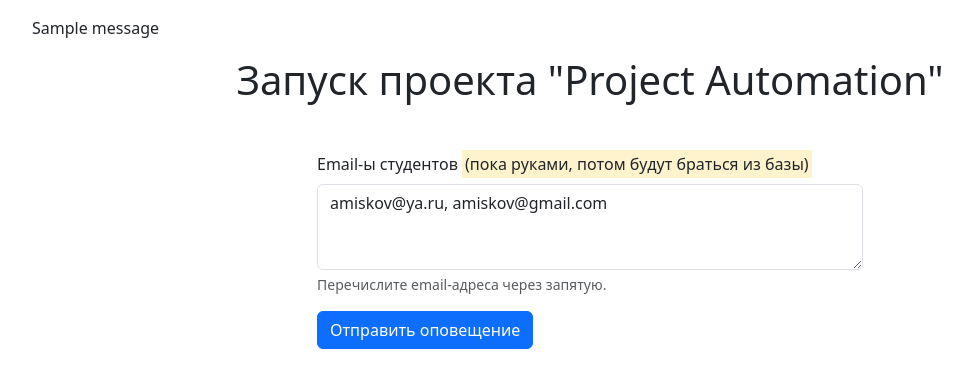
After one commit to ProjAutomation/admin_panel, a Django app: page /projects/setup/ in a window 1280 px wide. The commit adds this page. Shown: the top 388 px of the page, without its empty margins (50-1022 px from the left). Run offline with Django 3.2, Linux system fonts and the light colour scheme; tables that the repository leaves empty hold one stand-in row (values such as "Sample post"); one stand-in notice (Sample message) is shown; parts of the project's set-up code (start-up, migrations or seed data) failed here and were passed over; some libraries are stand-ins or nearby versions.

Commit message:
add project setup and emails

```diff
--- a/config/urls.py
+++ b/config/urls.py
@@ -17,10 +17,12 @@ from django.conf import settings
 from django.contrib import admin
 from django.urls import path, include
 from django.conf.urls.static import static
+from django.views.generic.base import RedirectView
 
 
 urlpatterns = [
-    path('', include('projects.urls')),
+    path('', RedirectView.as_view(url='projects/'), name='index'),
+    path('projects/', include('projects.urls')),
     path('admin/', admin.site.urls),
 ] + static(
     settings.MEDIA_URL, document_root=settings.MEDIA_ROOT
--- a/projects/urls.py
+++ b/projects/urls.py
@@ -1,9 +1,10 @@
-
 from django.urls import path
 
-from .views import home, slots
+from .views import home, slots, setup, invite
 
 urlpatterns = [
-    path('', home, name='projects:index'),
-    path('slots/', slots, name='projects:slots'),
+    path('', home, name='projects.index'),
+    path('slots/', slots, name='projects.slots'),
+    path('setup/', setup, name='projects.setup'),
+    path('invite/', invite, name='projects.invite'),
 ]
--- a/projects/views.py
+++ b/projects/views.py
@@ -1,16 +1,76 @@
-from django.shortcuts import render
 from datetime import time
+import logging
+
+from django.shortcuts import render, redirect
+from django.urls import reverse
+from django.conf import settings
+from django.core.mail import send_mass_mail
+from django.template.loader import render_to_string
+from django.contrib import messages
+from django.views.decorators.http import require_http_methods
+
+
+logger = logging.getLogger(__name__)
 
 
 def home(request):
     return render(request, 'index.html')
 
 
+@require_http_methods(['GET', 'POST'])
 def slots(request):
-    context = {
-        'slots': [
-            {'start': time(hour=9), 'end': time(hour=13)},
-            {'start': time(hour=18), 'end': time(hour=21)},
-        ]
-    }
+    if request.method == 'POST':
+        slot = request.POST.get('slot', '')
+        context = {}
+        if slot:
+            messages.add_message(
+                request, messages.SUCCESS,
+                f"Вы выбрали слот {slot}, точное время пришлём вам в Телеграмм за день до старта проекта.",
+                extra_tags='alert alert-success'
+            )
+        else:
+            messages.add_message(
+                request, messages.ERROR,
+                "Слот не выбран. Мы напишем вам в Телеграм для уточнения.",
+                extra_tags='alert alert-warning'
+            )
+    else:
+        context = {
+            'slots': [
+                {'start': time(hour=9), 'end': time(hour=13)},
+                {'start': time(hour=18), 'end': time(hour=21)},
+            ]
+        }
     return render(request, 'slots.html', context=context)
+
+
+@require_http_methods(['GET'])
+def setup(request):
+    return render(request, 'setup.html')
+
+
+@require_http_methods(['POST'])
+def invite(request):
+    subj = 'Приглашение на проект Devman'
+    body = render_to_string(
+        'project_invitation_email.txt',
+        context={
+            'slots_url': request.build_absolute_uri(reverse('projects.slots'))
+        }
+    )
+    sender_email = settings.EMAIL_SENDER
+    student_addresses = request.POST.get('emails', '').split(',')
+    emails = []
+    for student_addr in student_addresses:
+        email = (subj, body, sender_email, [student_addr])
+        emails.append(email)
+    try:
+        send_mass_mail(emails)
+        messages.add_message(request, messages.SUCCESS, "Приглашения отправлены!",
+                             extra_tags='alert alert-success')
+    except Exception as e:
+        logger.error(e)
+        messages.add_message(request, messages.ERROR,
+                             "Ошибка при отправке приглашений.",
+                             extra_tags='alert alert-danger')
+    return redirect('projects.setup')
--- a/templates/_base.html
+++ b/templates/_base.html
@@ -8,6 +8,15 @@
     <link rel="stylesheet" href="{% static 'bootstrap.min.css' %}" />
   </head>
   <body>
+    {% if messages %}
+      <div class="container messages mt-3">
+          {% for message in messages %}
+            <div{% if message.tags %} class="{{ message.tags }}"{% endif %}>
+              {{ message }}
+            </div>
+          {% endfor %}
+      </div>
+    {% endif %}
     {% block content %}{% endblock %}
   </body>
 </html>
--- /dev/null
+++ b/templates/project_invitation_email.txt
@@ -0,0 +1,3 @@
+Добрый день!
+На Девмане стартует новый проект.
+Выберите, пожалуйста, удобное время для созвона: {{slots_url}}
--- /dev/null
+++ b/templates/setup.html
@@ -0,0 +1,23 @@
+{% extends '_base.html' %}
+{% load static %}
+
+{% block title %}
+  Проект, настройка и запуск
+{% endblock %}
+
+{% block content %}
+  <div class="container">
+    <h1 class="text-center mt-3 mb-5">Запуск проекта "Project Automation"</h1>
+    <div class="row justify-content-center">
+      <form class="col-6" method="POST" action="{% url 'projects.invite' %}">
+        {% csrf_token %}
+        <div class="mb-3">
+          <label for="emails" class="form-label">Email-ы студентов <mark>(пока руками, потом будут браться из базы)</mark></label>
+          <textarea name="emails" id="emails" class="form-control" rows="3">amiskov@ya.ru, amiskov@gmail.com</textarea>
+          <div class="form-text">Перечислите email-адреса через запятую.</div>
+        </div>
+        <button class="btn btn-primary">Отправить оповещение</button>
+      </form>
+    </div>
+  </div>
+{% endblock %}
```
Also changed, not shown: config/settings.py (+10 -0 lines), templates/slots.html (+13 -3 lines).
